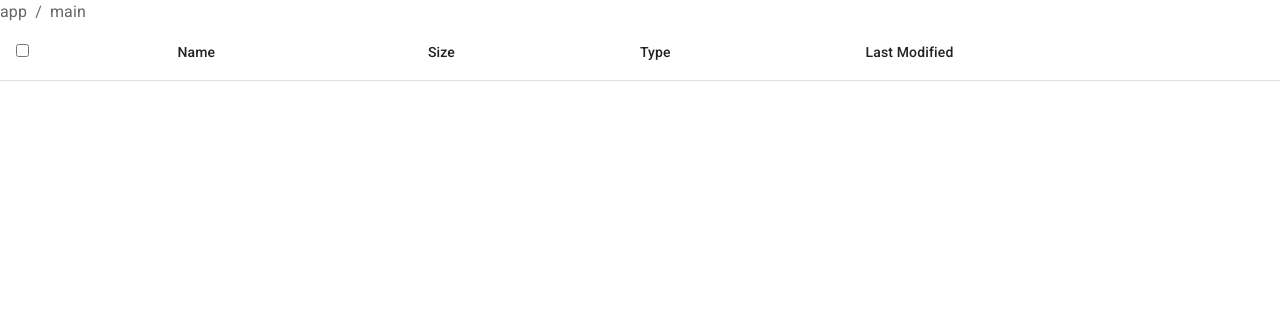
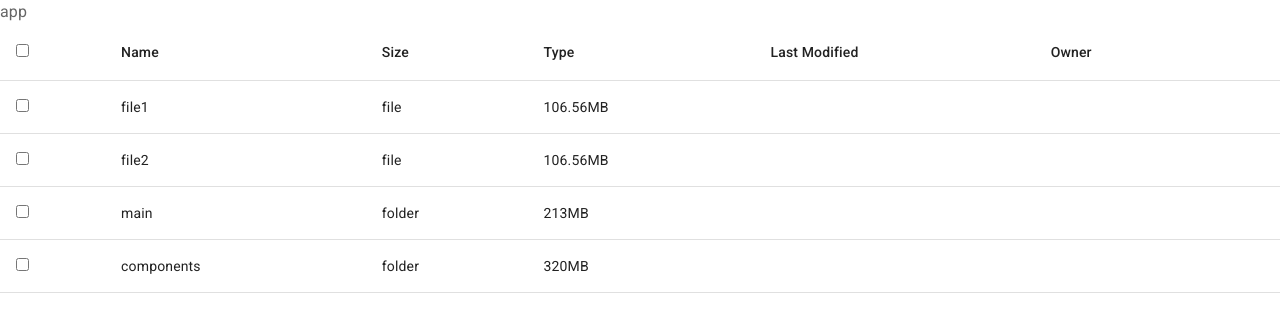
Before and after one commit to whitetposion/micro-folder-management-ui, a React (Vite) app: page / in a window 1280 px wide. Shown: the top 332 px of the page. Built offline with nearby package versions, Linux system fonts and the light colour scheme.

Commit message:
folder and file view

```diff
--- a/src/App.tsx
+++ b/src/App.tsx
@@ -1,36 +1,50 @@
 import React, { useState } from 'react';
-import { Breadcrumbs, Button, Table, TableHead, TableRow, TableCell, TableBody, Typography } from '@mui/material';
+import { Breadcrumbs, Table, TableHead, TableRow, TableCell, TableBody, Typography } from '@mui/material';
 import { fileData } from "./assets/fileData"
 import FileComponent from './components/FileFolder';
+import { File, Folder } from './type';
 
-interface File {
-  type: string;
-  size: string;
-}
 
-interface Folder {
-  type: string;
-  children: { [key: string]: File | Folder | {} };
-}
-
-interface TopNavProps {
-  path: string[];
-  fileData: Folder;
-}
-
-const TopNav: React.FC<TopNavProps> = ({ path=["app", "main"], fileData }) => {
+const TopNav: React.FC = () => {
   const [selectAll, setSelectAll] = useState(false);
-
+  const [path , setPath] = useState<string[]>(["app"])
+  const handleFolderClick = (folderName: string) => {
+    setPath([...path, folderName]);
+  };
+  const handleBreadcrumbClick = (index: number) => {
+    setPath(path.slice(0, index + 1));
+  };
   const handleSelectAll = () => {
     setSelectAll(!selectAll);
     // Implement logic to select or unselect all files
   };
 
+  const getCurrentData = (): { [key: string ]: File | Folder | {}}   => {
+    // Start with the root folder and navigate based on the path
+    let currentData: Folder | File = path.reduce((acc: Folder | File , cur: string): Folder | File  => {
+      // Check if the current accumulator is a folder and has the child
+      if (acc.type === 'folder' && acc.children[cur]) {
+        return acc.children[cur];
+      }
+      return acc;
+    }, fileData.app as Folder | File );
+    if (currentData.type === 'folder') {
+      return currentData.children;
+    }
+    else {
+      return {};
+    }
+  };
+
+
+
+
+
   return (
     <div>
       <Breadcrumbs aria-label="breadcrumb">
         {path.map((folder, index) => (
-          <Typography key={index}>{folder}</Typography>
+          <Typography key={index} onClick={() => handleBreadcrumbClick(index)}>{folder}</Typography>
         ))}
       </Breadcrumbs>
       <div>
@@ -42,18 +56,30 @@ const TopNav: React.FC<TopNavProps> = ({ path=["app", "main"], fileData }) => {
               <TableCell>Size</TableCell>
               <TableCell>Type</TableCell>
               <TableCell>Last Modified</TableCell>
+              <TableCell>Owner</TableCell>
+              <TableCell></TableCell>
             </TableRow>
           </TableHead>
           <TableBody>
-          {Object.keys(fileData?.children || {}).map((fileName) => (
+          {Object.keys(getCurrentData()).map((fileName) => {
+            const fileOrFolder = getCurrentData()[fileName];
+            return(
             <FileComponent
               key={fileName}
               fileName={fileName}
-              file={fileData?.children[fileName] as File | Folder | {}  }
+              file={fileOrFolder as Folder | File  }
+              click={() => {
+                if ('type' in fileOrFolder && fileOrFolder.type === 'folder') {
+                  handleFolderClick(fileName);
+                } else {
+                  console.log('File clicked:', fileName);
+                }
+              }}
               selected={selectAll}
               onSelect={() => {}} // Implement file selection logic here
             />
-          ))}
+          )})}
+
           </TableBody>
         </Table>
       </div>
--- a/src/assets/fileData.tsx
+++ b/src/assets/fileData.tsx
@@ -1,23 +1,9 @@
-interface File {
-  type: string;
-  size: string;
-  lastModified?: string;
-}
-
-interface Folder {
-     type: string;
-     children: {
-       [key: string]: File | Folder | {};
-     };
-}
-
-interface FileData {
-     [key: string]: Folder;
-}
+import { FileData } from "@/type";
 
 export  const fileData: FileData = {
      "app": {
        "type": "folder",
+       "size": "426MB",
        "children": {
          "file1": {
            "type": "file",
@@ -29,6 +15,7 @@ export  const fileData: FileData = {
          },
          "main": {
            "type": "folder",
+           "size": "213MB",
            "children": {
              "src": {
                "type": "folder",
@@ -56,6 +43,7 @@ export  const fileData: FileData = {
          },
          "components": {
            "type": "folder",
+           "size": "320MB",
            "children": {
              "file1": {
                "type": "file",
--- a/src/components/FileFolder.tsx
+++ b/src/components/FileFolder.tsx
@@ -1,39 +1,44 @@
 import { TableRow, TableCell } from "@mui/material";
-interface Folder {
-  type: string;
-  children: { [key: string]: File | Folder | {} };
-}
+import { Folder, File } from "@/type";
+
 interface FileComponentProps {
      fileName: string;
-     file: File | Folder | { };
+     file: File | Folder ;
      selected: boolean;
+     click: () => void;
      onSelect: () => void;
 }
 const FileComponent: React.FC<FileComponentProps> = ({
      fileName,
      file,
+     click,
      selected,
      onSelect
 }) => {
-     const { size, type } = file;
+     const { type, size } = file;
 
-     const handleCheckboxChange = () => {
+     const handleCheckboxChange = (e: React.ChangeEvent<HTMLInputElement>) => {
+       e.stopPropagation()
        onSelect();
      };
 
      return (
-       <TableRow>
+       <TableRow onClick = {click}>
          <TableCell>
            <input
              type="checkbox"
              checked={selected}
              onChange={handleCheckboxChange}
            />
-           {fileName}
          </TableCell>
+         <TableCell>
+          {fileName}
+         </TableCell>
+         <TableCell>{type}</TableCell>
          <TableCell>{size}</TableCell>
-         <TableCell>{type}</TableCell>
-         <TableCell>{/* Last Modified */}</TableCell>
+         <TableCell></TableCell>
+         <TableCell></TableCell>
+         <TableCell></TableCell>
        </TableRow>
      );
 };
--- /dev/null
+++ b/src/type.tsx
@@ -0,0 +1,17 @@
+export interface File {
+     type: "file";
+     size: string;
+     lastModified?: string;
+}
+
+export interface Folder {
+     type: "folder";
+     size: string;
+     children: {
+          [key: string]: File | Folder | {};
+     };
+}
+
+export interface FileData {
+     [key: string]: Folder;
+}
```
